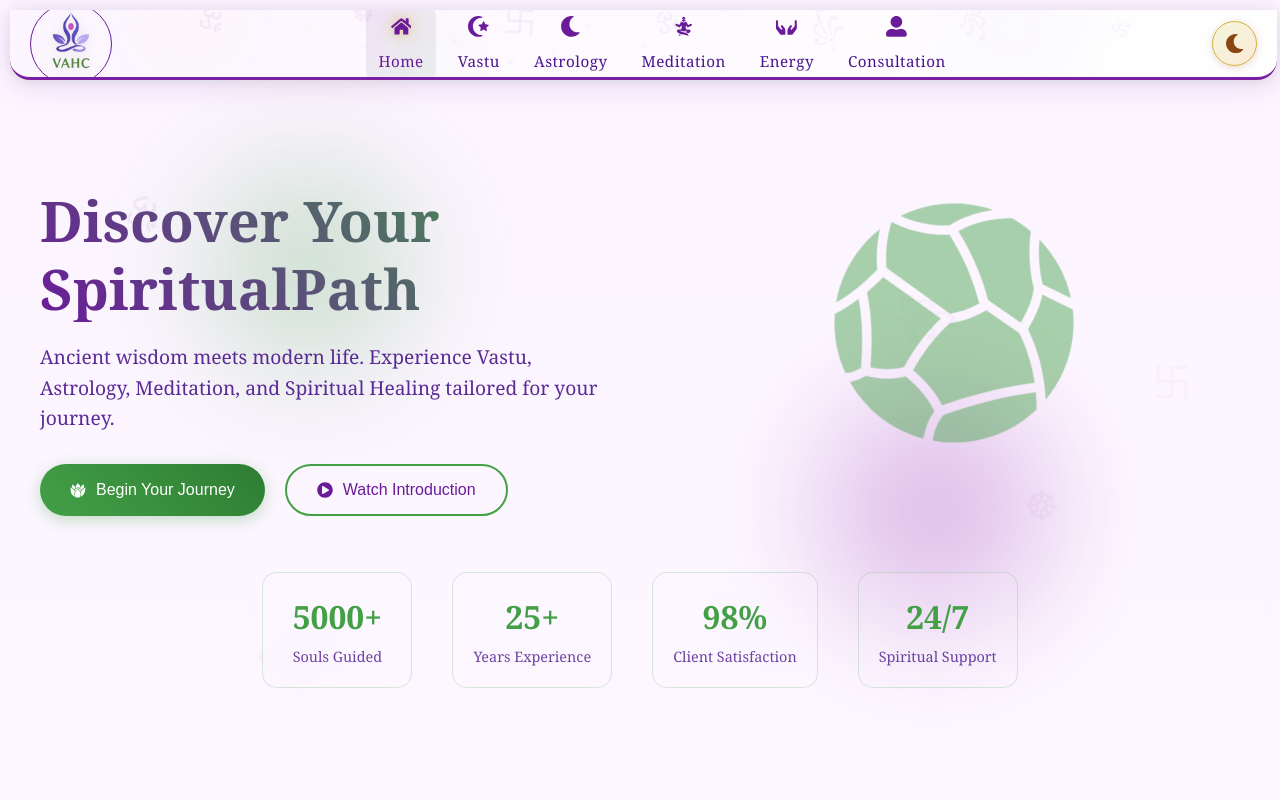
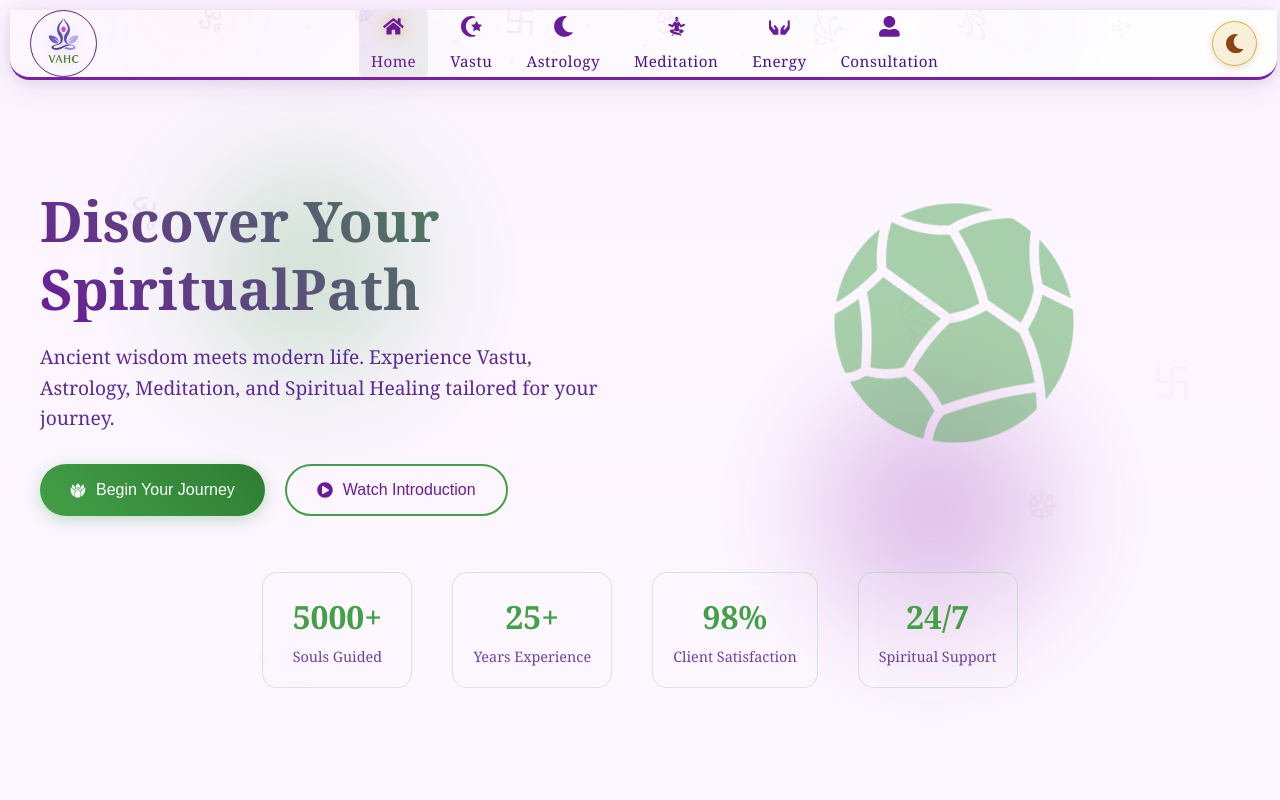
Before and after one commit to sharmamilu/vedic-frontend, a React (Vite) app: page / in a window 1280 px wide. Shown: the top 800 px of the page. Built offline with nearby package versions, Linux system fonts and the light colour scheme.

Commit message:
feat: adjustment of logo placement

```diff
--- a/src/components/navbar.css
+++ b/src/components/navbar.css
@@ -178,7 +178,7 @@
   border: 1px solid #6A1B9A;
 }
 .navbar-logo-image {
-  height: 80px;
+  height: 65px;
   width: auto;
   max-width: 200px;
   object-fit: contain;
```
